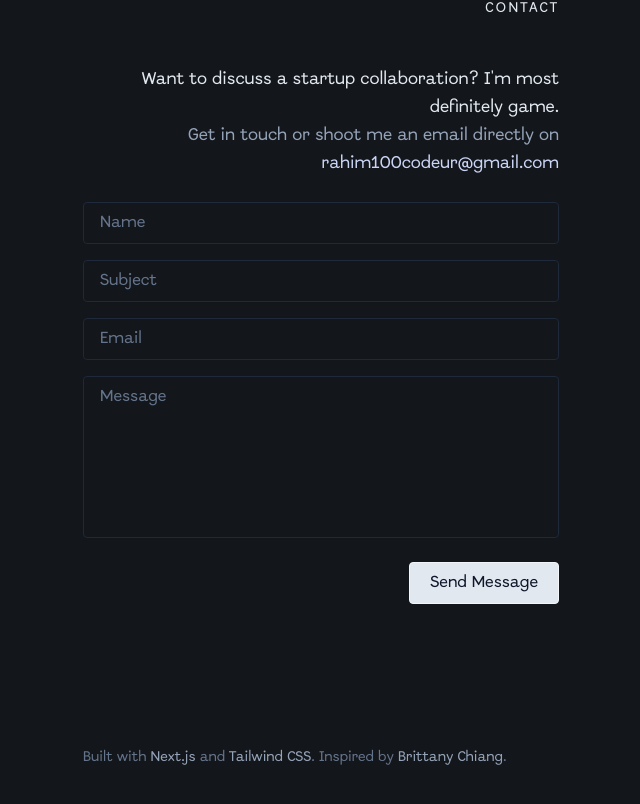
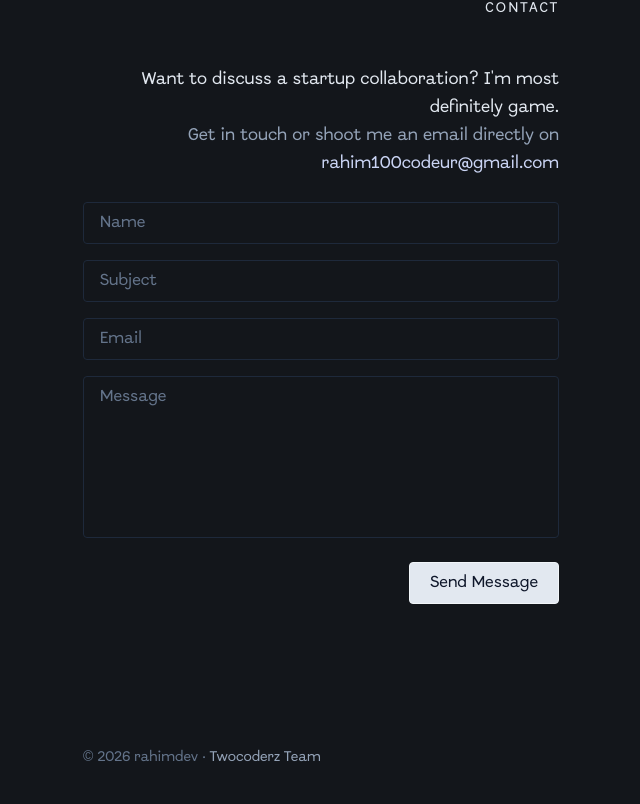
Before and after one commit to Rahim10020/freelance_portfolio, a Next.js app: page / in a window 1280 px wide. Shown: the part 2382-3186 px from the top of the page, without its empty margins (561-1201 px from the left). Built offline with nearby package versions, Linux system fonts and the light colour scheme; no server answers.

Commit message:
change footer

```diff
--- a/src/components/sections/Footer.tsx
+++ b/src/components/sections/Footer.tsx
@@ -8,34 +8,15 @@ export default function Footer() {
   return (
     <footer className="mt-24 pb-16">
       <p className="text-sm text-[var(--c-text-muted)]">
-        {t.footer.builtWith}{" "}
+        {t.footer.copyright} ·{" "}
         <a
-          href="https://nextjs.org/"
+          href="https://twocoderz-team.vercel.app/"
           target="_blank"
           rel="noopener noreferrer"
           className="font-medium text-[var(--c-text-secondary)] hover:text-[var(--text-accent)] transition-colors"
         >
-          Next.js
-        </a>{" "}
-        {t.footer.and}{" "}
-        <a
-          href="https://tailwindcss.com/"
-          target="_blank"
-          rel="noopener noreferrer"
-          className="font-medium text-[var(--c-text-secondary)] hover:text-[var(--text-accent)] transition-colors"
-        >
-          Tailwind CSS
+          {t.footer.companyLabel}
         </a>
-        . {t.footer.inspired}{" "}
-        <a
-          href="https://brittanychiang.com/"
-          target="_blank"
-          rel="noopener noreferrer"
-          className="font-medium text-[var(--c-text-secondary)] hover:text-[var(--text-accent)] transition-colors"
-        >
-          Brittany Chiang
-        </a>
-        .
       </p>
     </footer>
   );
--- a/src/translations/en.ts
+++ b/src/translations/en.ts
@@ -196,8 +196,7 @@ export const en = {
 
   // Footer
   footer: {
-    builtWith: "Built with",
-    and: "and",
-    inspired: "Inspired by",
+    copyright: "© 2026 rahimdev",
+    companyLabel: "Twocoderz Team",
   },
 };
```
